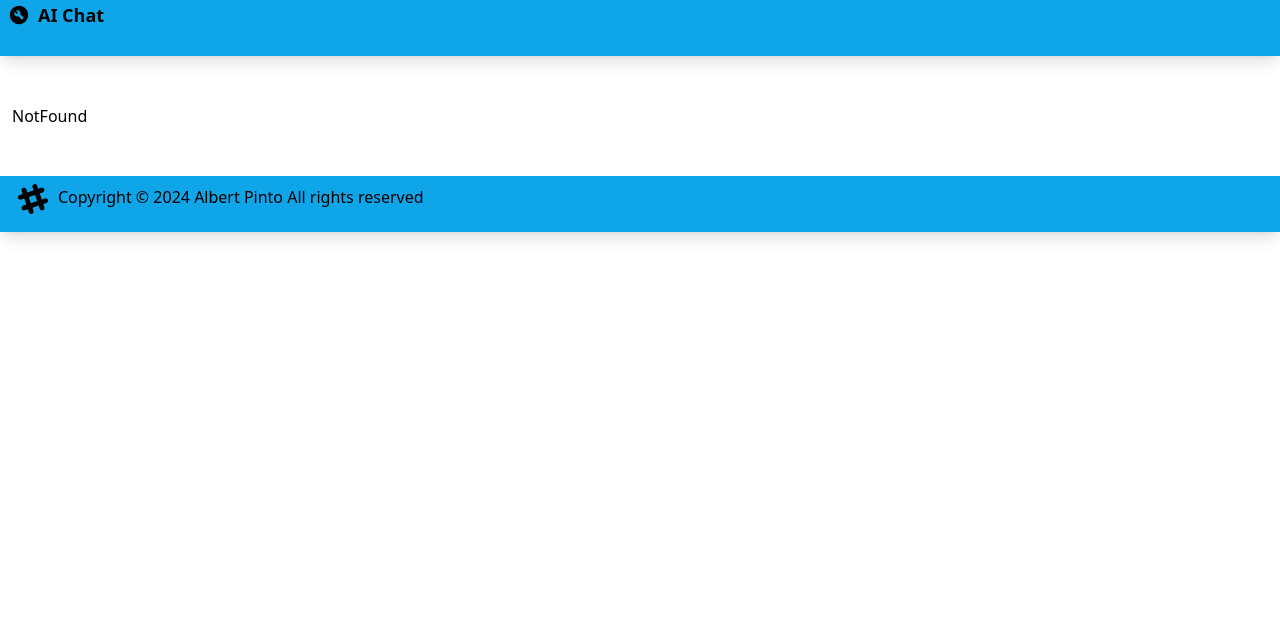
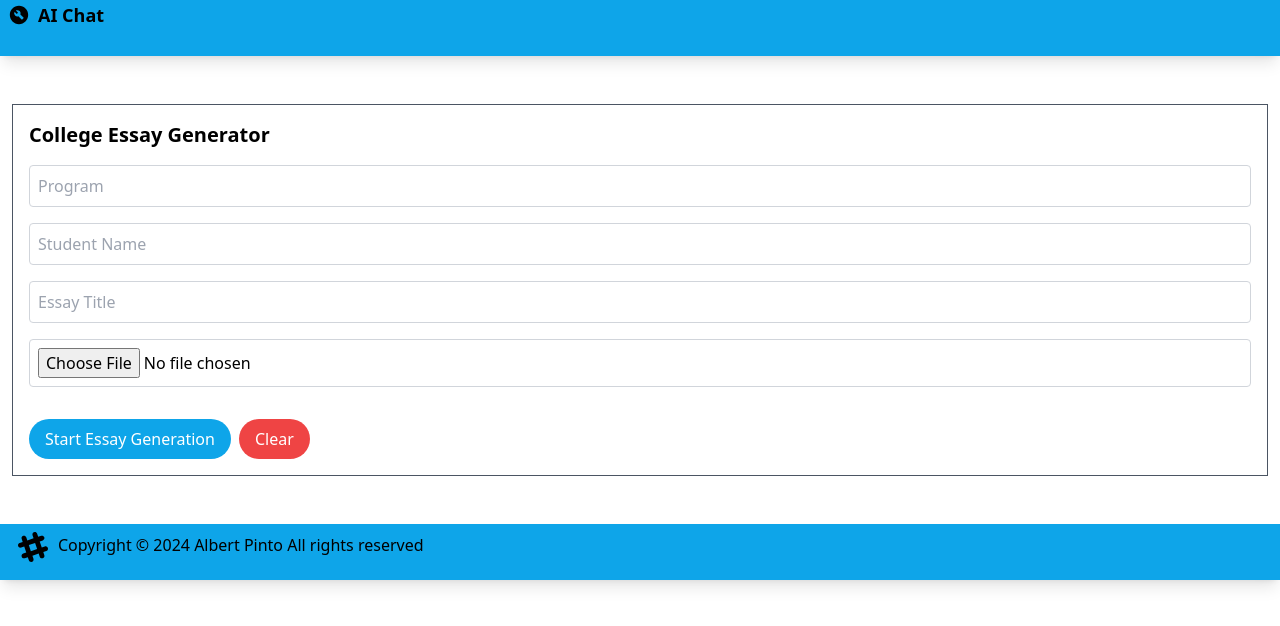
Before and after one commit to albertpinto/college_essay_version2, a React (Create React App) app in the folder chatbot/: page /essay in a window 1280 px wide. Shown: the top 626 px of the page. Built offline with nearby package versions, Linux system fonts and the light colour scheme.

Commit message:
Full solution using reactJS & streaning & python fastAPI

```diff
--- a/chatbot/src/App.js
+++ b/chatbot/src/App.js
@@ -5,6 +5,7 @@ import About from "./pages/About";
 import NotFound from "./pages/NotFound";
 import Navbar from "./components/layout/Navbar";
 import Footer from "./components/layout/Footer";
+import CollegeEssayStreamer from "./components/CollegeEssayStreamer";
 
 
 function App() {
@@ -13,7 +14,8 @@ function App() {
       <Navbar />
         <main className="container mx-auto px-3 pb-12">
           <Routes>
-            <Route path="/" element={<ChatBot />} />
+            <Route path="/" element={<CollegeEssayStreamer />} />
+            <Route path="/essay" element={<CollegeEssayStreamer />} />
             <Route path="/chat" element={<ChatBot />} />
             <Route path="/notfound" element={<NotFound />} />
             <Route path="/about" element={<About />} />
--- /dev/null
+++ b/chatbot/src/components/CollegeEssayStreamer.jsx
@@ -0,0 +1,176 @@
+import React, { useState, useRef, useCallback } from 'react';
+
+const CollegeEssayStreamer = () => {
+  const [messages, setMessages] = useState([]);
+  const [isStreaming, setIsStreaming] = useState(false);
+  const [error, setError] = useState(null);
+  const [pdfContent, setPdfContent] = useState(null);
+  const eventSourceRef = useRef(null);
+
+  const [program, setProgram] = useState('');
+  const [student, setStudent] = useState('');
+  const [essayTitle, setEssayTitle] = useState('');
+  const [resumeFile, setResumeFile] = useState(null);
+
+  const startStreaming = useCallback(async () => {
+    if (!program || !student || !essayTitle || !resumeFile) {
+      setError('Please fill in all fields and upload a resume before starting.');
+      return;
+    }
+
+    setIsStreaming(true);
+    setMessages([]);
+    setError(null);
+    setPdfContent(null);
+
+    // First, upload the resume file
+    const formData = new FormData();
+    formData.append('file', resumeFile);
+
+    try {
+      const uploadResponse = await fetch('http://localhost:8000/upload_resume', {
+        method: 'POST',
+        body: formData,
+      });
+
+      if (!uploadResponse.ok) {
+        throw new Error('Resume upload failed');
+      }
+
+      const uploadResult = await uploadResponse.json();
+      const resumeFilePath = uploadResult.file_path;
+
+      // Now start the SSE connection with all parameters
+      const params = new URLSearchParams({ program, student, essayTitle, resumeFilePath }).toString();
+      eventSourceRef.current = new EventSource(`http://localhost:8000/stream_college_essay?${params}`);
+
+      eventSourceRef.current.onmessage = (event) => {
+        const data = event.data.replace(/^data: /, '').trim();
+        if (data.startsWith('PDF_CONTENT:')) {
+          const base64Content = data.replace('PDF_CONTENT:', '');
+          setPdfContent(base64Content);
+        } else if (data) {
+          setMessages(prev => [...prev, { text: data, type: 'bot' }]);
+        }
+      };
+
+      eventSourceRef.current.onerror = (error) => {
+        console.error('EventSource failed:', error);
+        setError('Failed to connect to the streaming service. Please check the server status.');
+        setIsStreaming(false);
+        if (eventSourceRef.current) {
+          eventSourceRef.current.close();
+        }
+      };
+
+      eventSourceRef.current.onopen = () => {
+        console.log('Connection opened');
+      };
+    } catch (err) {
+      setError(`Failed to start essay generation: ${err.message}`);
+      setIsStreaming(false);
+    }
+  }, [program, student, essayTitle, resumeFile]);
+
+  const handleClear = useCallback(() => {
+    setMessages([]);
+    setError(null);
+    setPdfContent(null);
+    if (eventSourceRef.current) {
+      eventSourceRef.current.close();
+    }
+    setIsStreaming(false);
+    setProgram('');
+    setStudent('');
+    setEssayTitle('');
+    setResumeFile(null);
+  }, []);
+
+  return (
+    <div className="w-auto h-auto border border-gray-600 flex flex-col justify-between p-4">
+      <h3 className="text-xl font-bold mb-4">College Essay Generator</h3>
+
+      <div className="mb-4">
+        <input
+          type="text"
+          placeholder="Program"
+          value={program}
+          onChange={(e) => setProgram(e.target.value)}
+          className="w-full p-2 border border-gray-300 rounded"
+        />
+      </div>
+      <div className="mb-4">
+        <input
+          type="text"
+          placeholder="Student Name"
+          value={student}
+          onChange={(e) => setStudent(e.target.value)}
+          className="w-full p-2 border border-gray-300 rounded"
+        />
+      </div>
+      <div className="mb-4">
+        <input
+          type="text"
+          placeholder="Essay Title"
+          value={essayTitle}
+          onChange={(e) => setEssayTitle(e.target.value)}
+          className="w-full p-2 border border-gray-300 rounded"
+        />
+      </div>
+      <div className="mb-4">
+        <input
+          type="file"
+          accept=".txt,.pdf,.doc,.docx"
+          onChange={(e) => setResumeFile(e.target.files[0])}
+          className="w-full p-2 border border-gray-300 rounded"
+        />
+      </div>
+
+      <div className="overflow-y-auto max-h-96 mb-4">
+        {messages.map((message, index) => (
+          <div key={index} className="mb-2 p-2 rounded bg-sky-500/100 shadow-lg shadow-sky-500/50">
+            {message.text}
+          </div>
+        ))}
+      </div>
+
+      {pdfContent && (
+        <div className="mb-4">
+          <h4 className="text-lg font-semibold mb-2">Generated PDF:</h4>
+          <iframe
+            src={`data:application/pdf;base64,${pdfContent}`}
+            width="100%"
+            height="500px"
+            title="Generated Essay PDF"
+          />
+        </div>
+      )}
+
+      <div className="flex space-x-2">
+        <button
+          onClick={startStreaming}
+          disabled={isStreaming}
+          className={`px-4 py-2 rounded-full ${
+            isStreaming ? "bg-gray-400 cursor-not-allowed" : "bg-sky-500 text-white"
+          }`}
+        >
+          {isStreaming ? "Generating Essay..." : "Start Essay Generation"}
+        </button>
+        <button
+          onClick={handleClear}
+          className="px-4 py-2 bg-red-500 text-white rounded-full"
+        >
+          Clear
+        </button>
+      </div>
+
+      {error && (
+        <div className="mt-4">
+          <p className="text-red-500">{error}</p>
+        </div>
+      )}
+    </div>
+  );
+};
+
+export default CollegeEssayStreamer;
```
Also changed, not shown: 3 other files (tests, documents, lock files or other folders).
